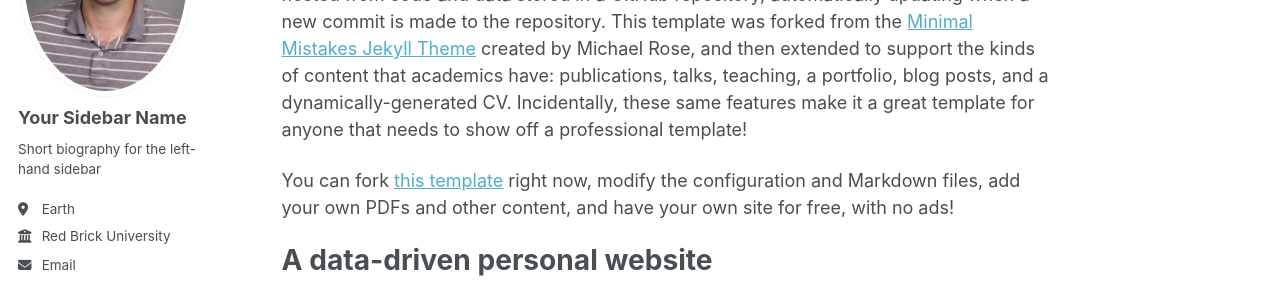
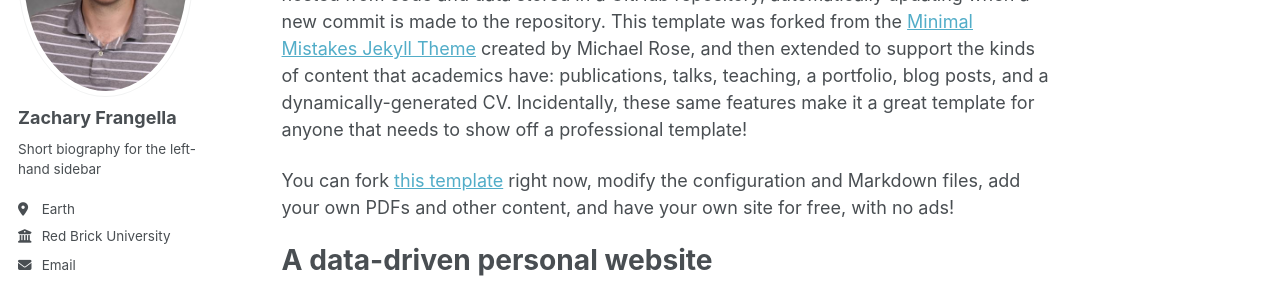
Before and after one commit to zfrangella/zfrangella.github.io, a Jekyll site: the page built from _pages/about.md, in a window 1280 px wide. Shown: the part 242-531 px from the top of the page. Built offline with Jekyll 4.4.1, drawn with Linux system fonts in a browser that asks for light colours; some web fonts are replaced; a script that is not in the unit is left out.

Commit message:
Update _config.yml

```diff
--- a/_config.yml
+++ b/_config.yml
@@ -24,7 +24,7 @@ repository               : "academicpages/academicpages.github.io"
 author:
   # Biographic information
   avatar           : "profile.png"
-  name             : "Your Sidebar Name"
+  name             : "Zachary Frangella"
   pronouns         : # example: "she/her"
   bio              : "Short biography for the left-hand sidebar"
   location         : "Earth"
```
